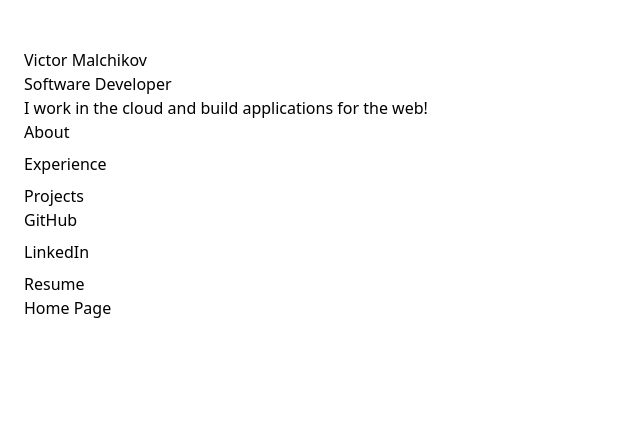
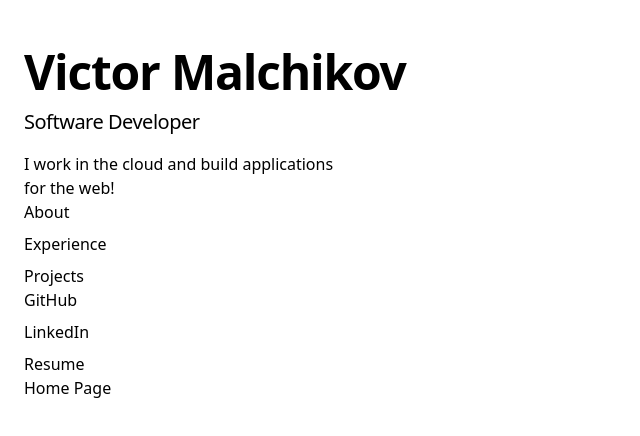
Before and after one commit to vmalchik/portfolio, a Next.js app: page / in a window 1280 px wide. Shown: the top 436 px of the page, without its empty margins (0-640 px from the left). Built offline with nearby package versions, Linux system fonts and the light colour scheme.

Commit message:
header component

```diff
--- a/src/app/(home)/layout.tsx
+++ b/src/app/(home)/layout.tsx
@@ -1,3 +1,4 @@
+import Header from "@/components/header";
 import type { Metadata } from "next";
 import Link from "next/link";
 
@@ -13,9 +14,11 @@
 }>) {
   return (
     <div className="min-h-screen scroll-smooth">
-      <h1>Victor Malchikov</h1>
-      <h2>Software Developer</h2>
-      <p>I work in the cloud and build applications for the web!</p>
+      <Header
+        title="Victor Malchikov"
+        subtitle="Software Developer"
+        description="I work in the cloud and build applications for the web!"
+      />
 
       {/* Internal navigation */}
       <nav>
--- /dev/null
+++ b/src/components/header.tsx
@@ -0,0 +1,21 @@
+type HeaderProps = {
+  title: string;
+  subtitle?: string;
+  description?: string;
+};
+
+export const Header = ({ title, subtitle, description }: HeaderProps) => {
+  return (
+    <header className="">
+      <h1 className="text-4xl sm:text-5xl font-bold tracking-tight">{title}</h1>
+      {subtitle && (
+        <h2 className="mt-3 text-lg sm:text-xl font-medium tracking-tight">
+          {subtitle}
+        </h2>
+      )}
+      {description && <p className="mt-4 max-w-xs">{description}</p>}
+    </header>
+  );
+};
+
+export default Header;
```
